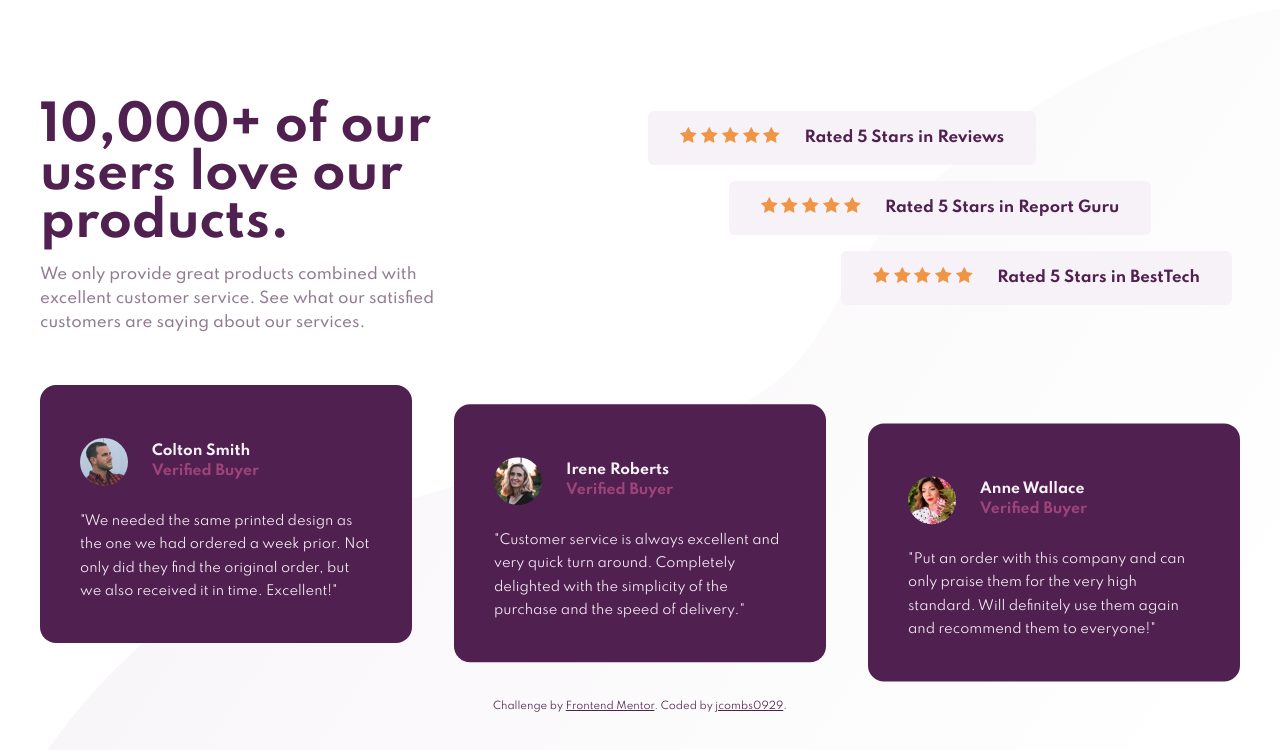
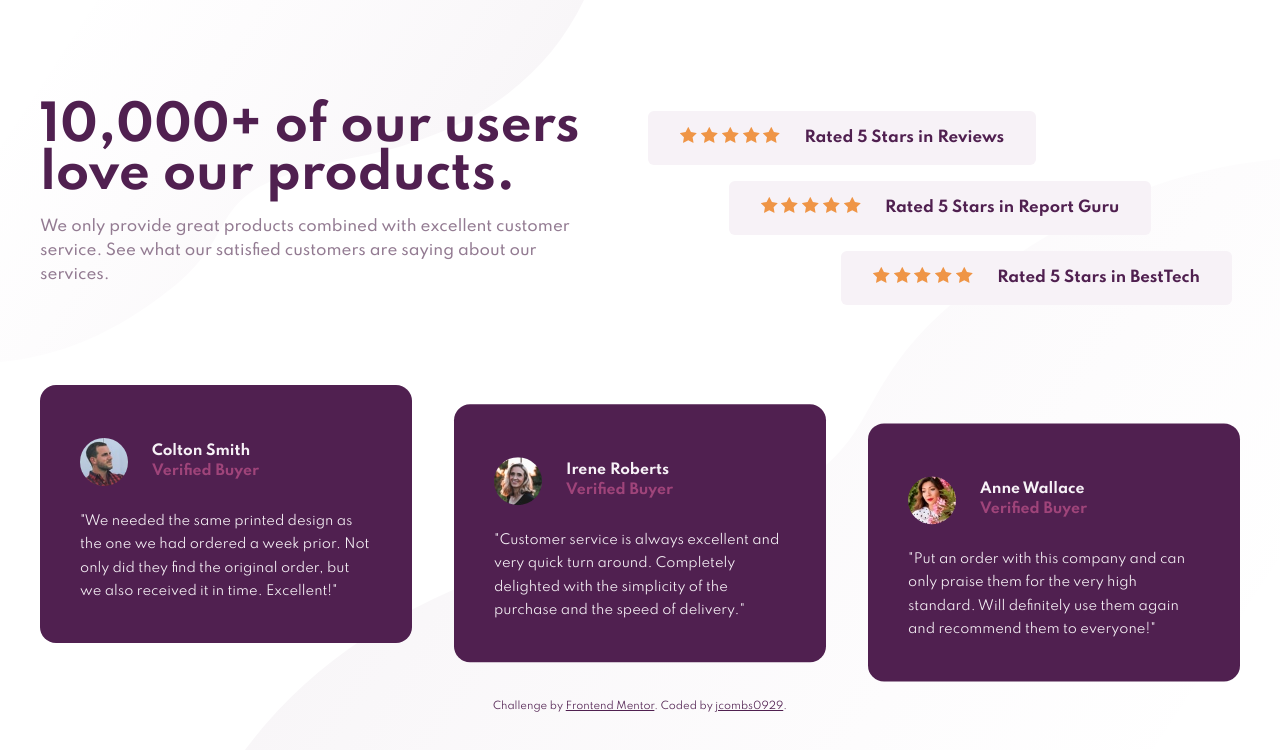
Before and after one commit to jcombs0929/social-proof-section-master, a plain HTML site: page index.html in a window 1280 px wide. Drawn offline with Linux system fonts and the light colour scheme.

Commit message:
fix to background images

```diff
--- a/sass/styles.scss
+++ b/sass/styles.scss
@@ -15,12 +15,19 @@ body {
   display: flex;
   flex-direction: column;
   justify-content: center;
-  background: url(../images/bg-pattern-bottom-desktop.svg);
-  background-size: cover;
+  background: url(../images/bg-pattern-top-desktop.svg),
+    url(../images/bg-pattern-bottom-desktop.svg);
+  background-repeat: no-repeat, no-repeat;
+  background-position: top left, bottom right;
   margin: 1rem auto;
   padding: 2rem;
 
   @media (max-width: 960px) {
+    background: url(../images/bg-pattern-top-mobile.svg),
+      url(../images/bg-pattern-bottom-mobile.svg);
+    background-repeat: no-repeat, no-repeat;
+    background-size: 100%, 100%;
+    background-position: top left, bottom right;
     justify-content: flex-start;
   }
 }
@@ -47,7 +54,7 @@ main {
 
 .hero {
   color: $dark-magenta;
-  padding-right: 10rem;
+  padding-right: 8%;
 
   @media (max-width: 960px) {
     grid-column: 1 / -1;
```
Also changed, not shown: sass/styles.css, 1 other file.
